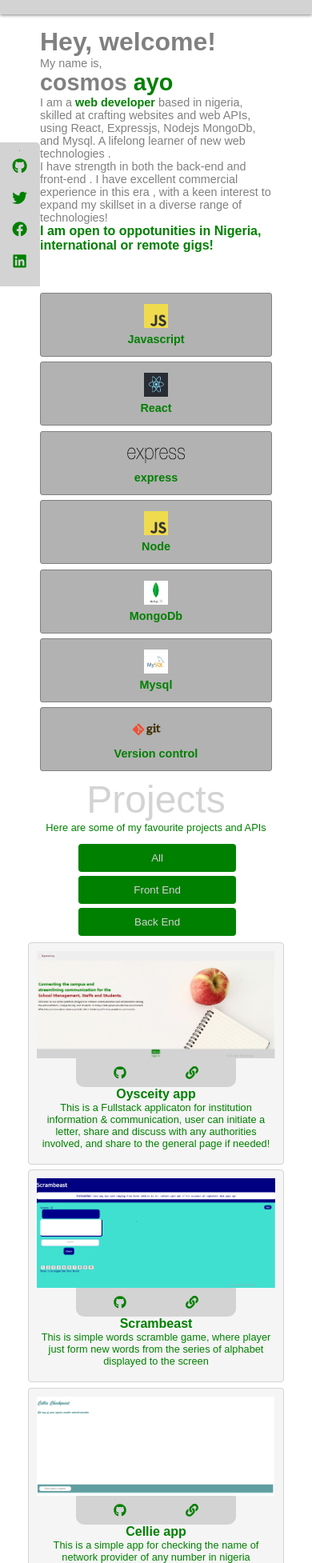
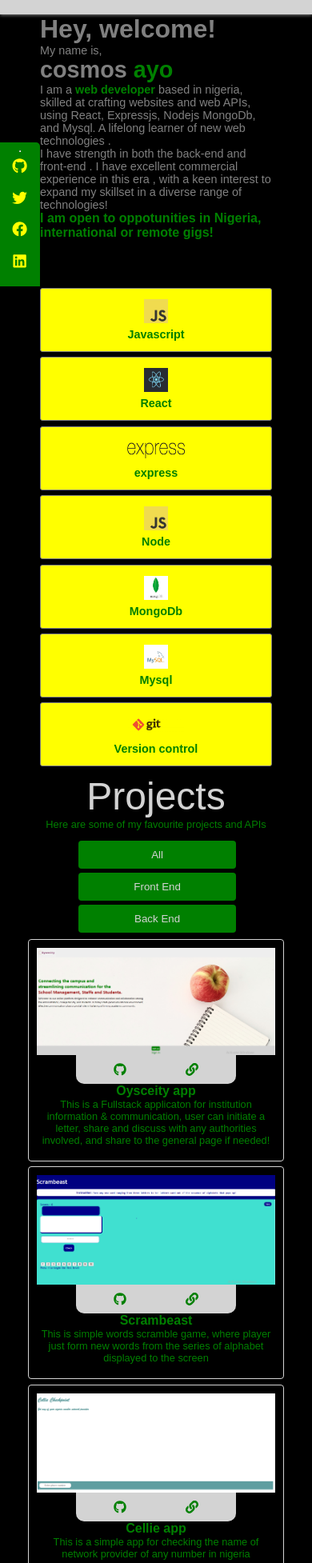
Before and after one commit to Cosmosvybes/cosmos-portfolio, a React (Vite) app: page / in a window 390 px wide. Shown: the part 46-2000 px from the top of the page at 80% size. Built offline with nearby package versions, Linux system fonts and the light colour scheme; a web font is replaced by a local one.

Commit message:
changed color

```diff
--- a/src/Components/Contact.css
+++ b/src/Components/Contact.css
@@ -2,6 +2,7 @@
   height: 500px;
   padding: 20px 100px;
   display: none;
+  background-color: black;
 }
 #contact h1 {
   color: lightgrey;
@@ -16,8 +17,9 @@
     flex-direction: column;
     align-items: center;
   }
-  #contact h4{
+  #contact h4 {
     text-align: center;
+    color: green;
   }
   #contact input,
   textarea {
--- a/src/Components/Footer.css
+++ b/src/Components/Footer.css
@@ -3,6 +3,7 @@ footer {
   display: flex;
   justify-content: flex-start;
   align-items: center;
+  background-color: lightgray;
 }
 @media screen and (max-width:650px) {
   footer {
@@ -10,6 +11,7 @@ footer {
   display: flex;
   justify-content: space-around;
   align-items: center;
+    background-color: lightgray;
 }
 
 }
--- a/src/Components/Header.css
+++ b/src/Components/Header.css
@@ -5,9 +5,8 @@ header {
   display: flex;
   justify-content: space-between;
   align-items: center;
-  background-color: white;
+  background-color: lightgrey;
   color: green;
-  /* border-bottom: 1px solid grey; */
   box-shadow: 0px 1px 4px 0px grey;
   z-index: 1;
   padding: 20px 100px;
@@ -16,7 +15,7 @@ header {
   position: absolute;
   left: 0;
   top: 200%;
-  border: 1px solid green;
+  border: 1px solid lightgrey;
   width: 50px;
   height: 120px;
   justify-content: space-between;
@@ -26,6 +25,9 @@ header {
   border-top-right-radius: 5px;
   align-items: center;
   z-index: 1;
+  background-color: green;
+  color: yellow;
+
 }
 .contact-me {
   position: absolute;
@@ -97,6 +99,7 @@ textarea {
   padding: 20px 100px;
   display: flex;
   flex-direction: column;
+  background-color: black;
 }
 .headline > h1 {
   font-size: 2rem;
@@ -133,9 +136,10 @@ textarea {
   height: auto;
   display: grid;
   margin-top: 50px;
-  padding: 0px 10px;
+  padding: 10px 10px;
   grid-template-columns: repeat(3, 300px);
   grid-gap: 0.4rem;
+  /* background-color: black; */
 }
 .tab {
   display: none;
@@ -150,7 +154,7 @@ textarea {
   align-items: center;
   justify-content: space-around;
   padding: 10px 5px;
-  background-color: rgba(0, 0, 0, 0.3);
+  background-color: yellow;
 }
 .stack:hover {
   background-color: rgba(0, 0, 0, 0.2);
@@ -184,12 +188,11 @@ textarea {
     height: 4rem;
     position: sticky;
     top: 0;
-    background-color: lightgrey;
+    background-color:black;
   }
   .header {
     display: sticker;
     background-color: lightgray;
-
   }
   header {
     display: none;
@@ -208,8 +211,8 @@ textarea {
     padding: 10px 5px;
     justify-content: space-between;
     z-index: 1;
-    background-color: lightgray;
-    color: green;
+    background-color: green;
+    color: yellow;
   }
   .dropdown {
     position: absolute;
@@ -229,7 +232,7 @@ textarea {
 
   .nav-bars {
     font-size: 1rem;
-    color: black;
+    color: lightgray;
     font-weight: bolder;
     margin-top: 0.7rem;
   }
@@ -259,7 +262,7 @@ textarea {
   .headline {
     height: auto;
     padding: 0px 10px;
-
+    background-color: black;
   }
   .headline h1 {
     font-size: 1.5rem;
@@ -272,7 +275,7 @@ textarea {
     height: auto;
   }
   .headline {
-    margin-top: 1rem;
+    /* margin-top: 1rem; */
     flex-direction: column;
     /* padding: 0px 5px; */
     align-items: flex-start;
--- a/src/Components/Projects.css
+++ b/src/Components/Projects.css
@@ -1,9 +1,10 @@
 .projects-container {
   height: auto;
   padding: 0px 100px;
-  margin-top: 0.7rem;
+  /* margin-top: 0.7rem; */
   display: flex;
   flex-direction: column;
+  background-color: black;
 }
 .projects-container h1 {
   font-size: 3rem;
@@ -103,14 +104,14 @@
     width: auto;
     height: auto;
     display: flex;
-    justify-content: center;
+    justify-content: space-between;
     align-items: center;
     flex-direction: column;
     border-radius: 4px;
   }
   .projects-container {
     padding: 0px 30px;
-    margin-top: 0.5rem;
+    /* margin-top: 0.5rem; */
     display: flex;
     justify-content: center;
     align-items: center;
```
